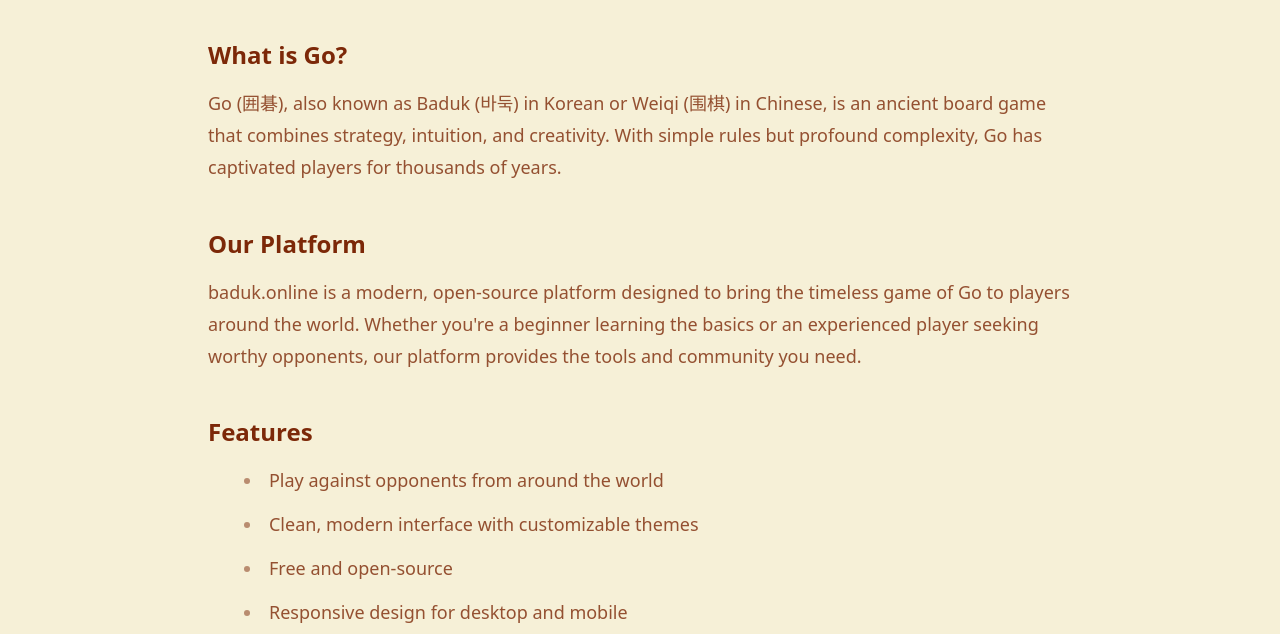
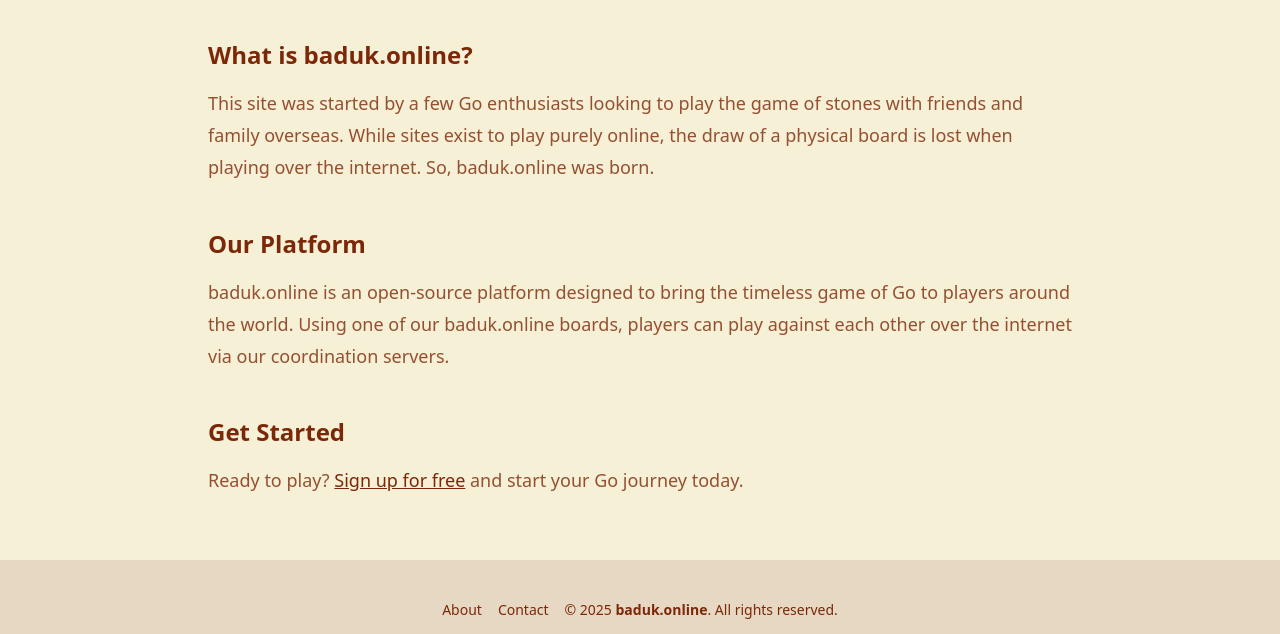
Before and after one commit to hazzardr/baduk-online, an Astro site in the folder frontend/: page /about in a window 1280 px wide. Shown: the part 166-800 px from the top of the page. Built offline with nearby package versions, Linux system fonts and the light colour scheme; Astro itself is replaced by a stand-in of ours.

Commit message:
fix dark mode

```diff
--- a/frontend/src/components/Header.astro
+++ b/frontend/src/components/Header.astro
@@ -72,7 +72,10 @@
 
   <div class="navbar-end gap-2">
     <!-- Theme toggle -->
-    <label class="swap swap-rotate btn btn-ghost btn-circle" aria-label="Toggle theme">
+    <label
+      class="swap swap-rotate btn btn-ghost btn-circle"
+      aria-label="Toggle theme"
+    >
       <input type="checkbox" class="theme-controller" value="dark" />
 
       <!-- Sun icon -->
@@ -112,9 +115,7 @@
               <span class="text-xl">{userName.charAt(0).toUpperCase()}</span>
             </div>
           </div>
-          <ul
-            class="menu menu-sm dropdown-content mt-3 z-[1] p-2 shadow bg-base-100 rounded-box w-52"
-          >
+          <ul class="menu menu-sm dropdown-content mt-3 z-[1] p-2 shadow bg-base-100 rounded-box w-52">
             <li class="menu-title">{userName}</li>
             <li>
               <a href="/profile">Profile</a>
@@ -166,9 +167,8 @@
     initTheme();
 
     // Set up event listener after DOM is ready
-    document.addEventListener("DOMContentLoaded", () => {
+    document.addEventListener("astro:page-load", () => {
       const themeController = document.querySelector(".theme-controller");
-
       if (themeController) {
         // Sync checkbox with current theme
         const currentTheme =
--- a/frontend/src/layouts/BaseLayout.astro
+++ b/frontend/src/layouts/BaseLayout.astro
@@ -27,7 +27,7 @@
     <meta name="viewport" content="width=device-width, initial-scale=1.0" />
     <link rel="icon" type="image/png" href="/favicon.png" />
     <meta name="generator" content={Astro.generator} />
-      <ClientRouter />
+    <ClientRouter />
 
     <title>{title}</title>
   </head>
--- a/frontend/src/pages/about.astro
+++ b/frontend/src/pages/about.astro
@@ -11,33 +11,23 @@
       <h1 class="text-4xl font-bold mb-6">About baduk.online</h1>
 
       <section class="mb-8">
-        <h2 class="text-2xl font-semibold mb-4">What is Go?</h2>
+        <h2 class="text-2xl font-semibold mb-4">What is baduk.online?</h2>
         <p class="mb-4">
-          Go (囲碁), also known as Baduk (바둑) in Korean or Weiqi (围棋) in
-          Chinese, is an ancient board game that combines strategy, intuition,
-          and creativity. With simple rules but profound complexity, Go has
-          captivated players for thousands of years.
+          This site was started by a few Go enthusiasts looking to play the game
+          of stones with friends and family overseas. While sites exist to play
+          purely online, the draw of a physical board is lost when playing over
+          the internet. So, baduk.online was born.
         </p>
       </section>
 
       <section class="mb-8">
         <h2 class="text-2xl font-semibold mb-4">Our Platform</h2>
         <p class="mb-4">
-          baduk.online is a modern, open-source platform designed to bring the
-          timeless game of Go to players around the world. Whether you're a
-          beginner learning the basics or an experienced player seeking worthy
-          opponents, our platform provides the tools and community you need.
+          baduk.online is an open-source platform designed to bring the timeless
+          game of Go to players around the world. Using one of our baduk.online
+          boards, players can play against each other over the internet via our
+          coordination servers.
         </p>
-      </section>
-
-      <section class="mb-8">
-        <h2 class="text-2xl font-semibold mb-4">Features</h2>
-        <ul class="list-disc list-inside space-y-2 mb-4">
-          <li>Play against opponents from around the world</li>
-          <li>Clean, modern interface with customizable themes</li>
-          <li>Free and open-source</li>
-          <li>Responsive design for desktop and mobile</li>
-        </ul>
       </section>
 
       <section>
```
Also changed, not shown: frontend/src/assets/satelite.png (added).
